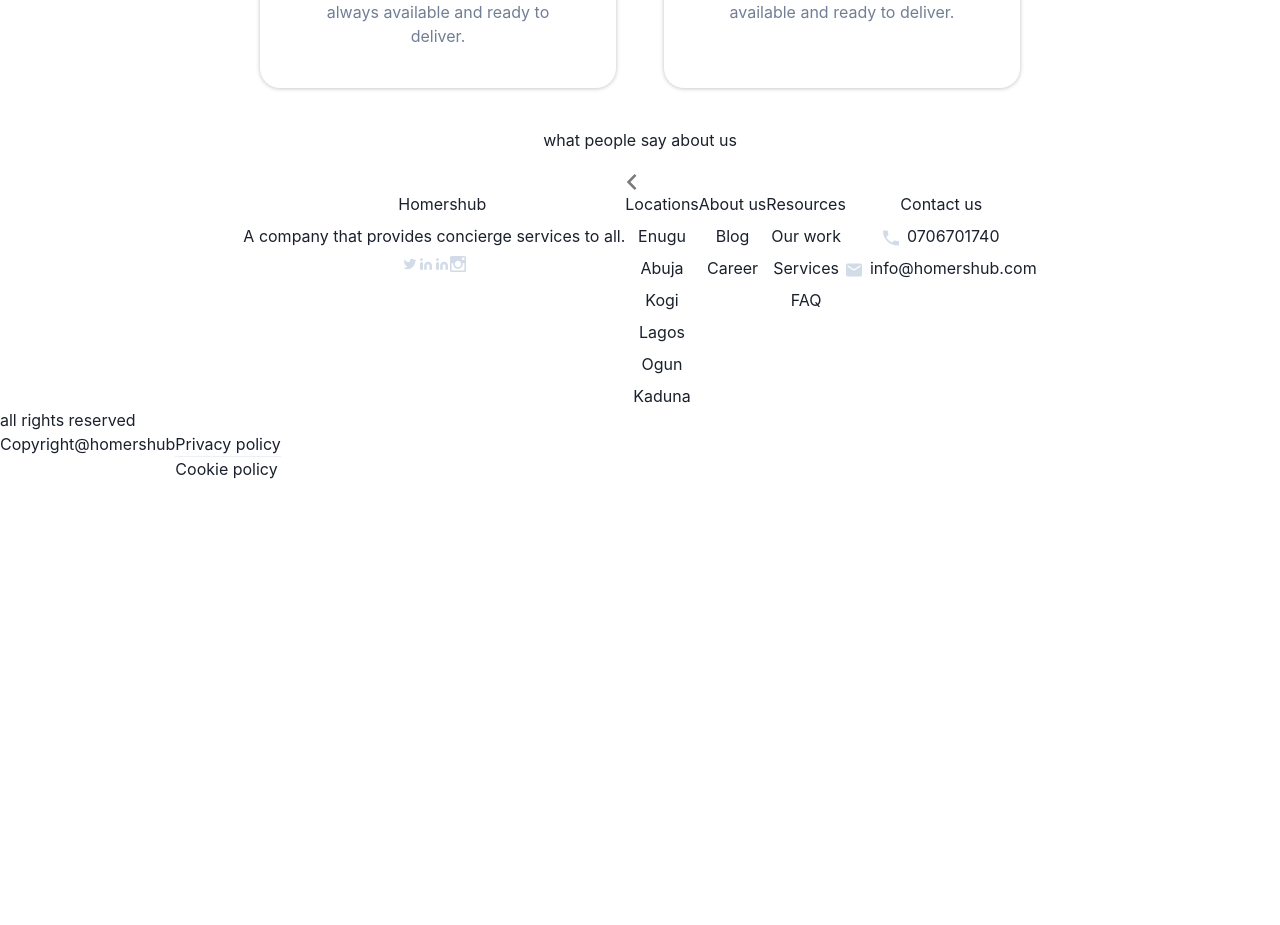
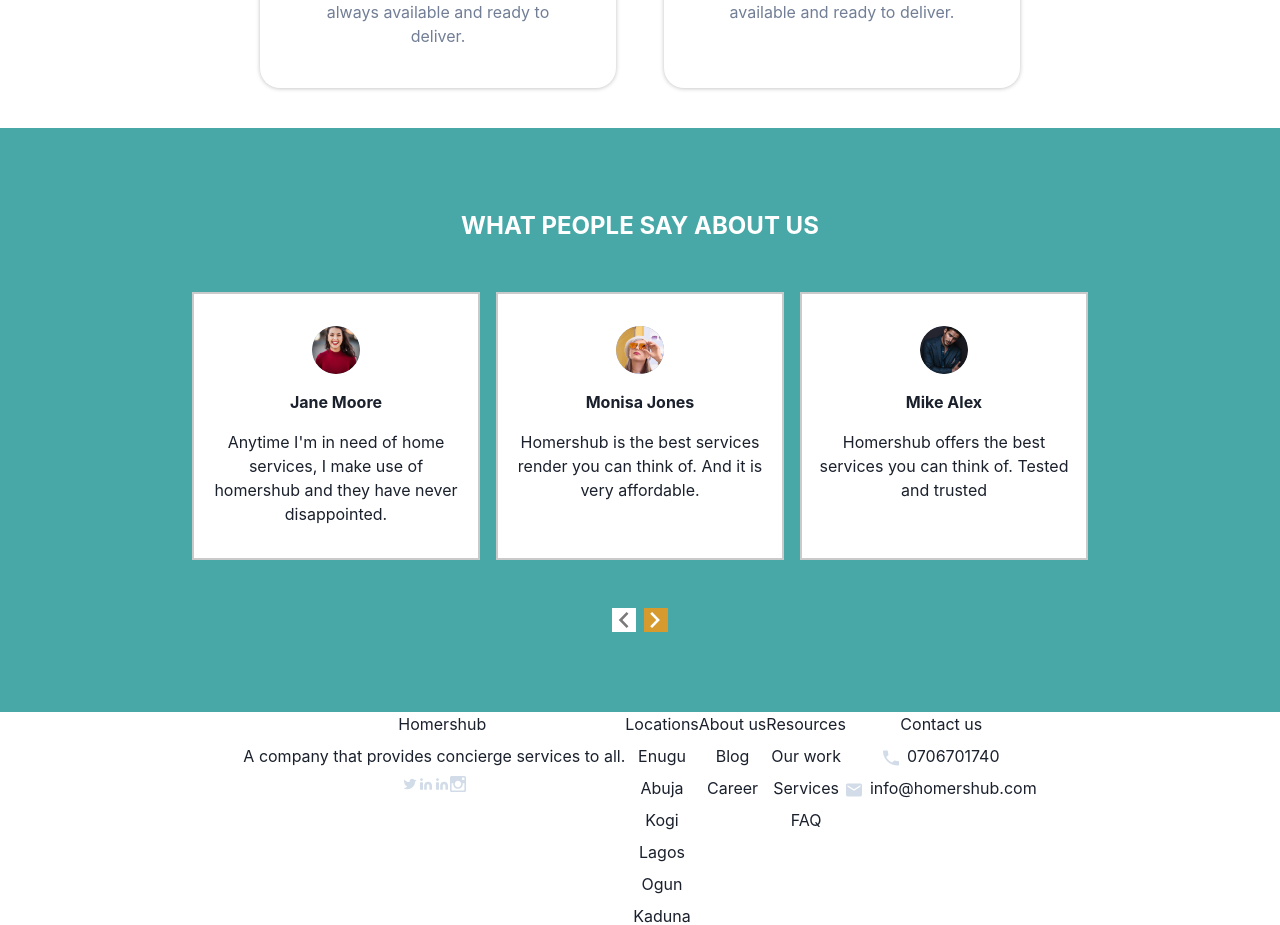
Before and after one commit to PrinceCEE/homershub, a Next.js app: page / in a window 1280 px wide. Shown: the part 1580-2505 px from the top of the page. Before the commit the page ends 2061 px from the top, so only its background shows below. Built offline with nearby package versions, Linux system fonts and the light colour scheme.

Commit message:
added what people say desktop

```diff
--- a/Components/Homepage/WhatPeopleSay.tsx
+++ b/Components/Homepage/WhatPeopleSay.tsx
@@ -1,44 +1,63 @@
-import { Box, Flex, Text, VStack } from "@chakra-ui/react";
+import { Box, Flex, Square, Text, VStack } from "@chakra-ui/react";
 import WhatPeopleSayCard from "./WhatPeopleSayCard";
 import ArrowLeftIcon from "../Icons/ArrowLeftIcon";
 import ArrowRightIcon from "../Icons/ArrowRightIcon";
-import jane from "../../assets/jane.png";
-import monisa from "../../assets/monisa.png";
-import alex from "../../assets/alex.png";
+import Container from "../Container";
 
 const WhatPeopleSay = () => {
   return (
-    <VStack>
-      <Text>what people say about us</Text>
-      <Flex>
-        {/* <WhatPeopleSayCard
-          image={jane}
+    <Box bgColor={"#47A8A7"} p={20}>
+      <Container>
+        <VStack gap={10}>
+          <Text
+            textTransform={"uppercase"}
+            fontWeight={"bold"}
+            fontSize={"24px"}
+            color={"white"}
+          >
+            what people say about us
+          </Text>
+          <Flex gap={4}>
+            <WhatPeopleSayCard
+              image="/assets/jane.png"
               alt="jane moore"
               name="jane moore"
               content="Anytime I'm in need of home services, I make use of homershub and they have never disappointed."
             />
             <WhatPeopleSayCard
-          image={monisa}
+              image="/assets/monisa.png"
               alt="monisa jones"
               name="monisa jones"
               content="Homershub is the best services render you can think of. And it is very affordable."
             />
             <WhatPeopleSayCard
-          image={alex}
+              image="/assets/alex.png"
               alt="mike alex"
               name="mike alex"
               content="Homershub offers the best services you can think of. Tested and trusted"
-        /> */}
+            />
           </Flex>
-      <Flex>
-        <Box>
+          <Flex gap={2}>
+            <Square
+              bgColor={"white"}
+              size={4}
+              p={3}
+              _hover={{ cursor: "pointer" }}
+            >
               <ArrowLeftIcon />
-        </Box>
-        <Box>
+            </Square>
+            <Square
+              bgColor={"#D79A2F"}
+              size={4}
+              p={3}
+              _hover={{ cursor: "pointer" }}
+            >
               <ArrowRightIcon />
-        </Box>
+            </Square>
           </Flex>
         </VStack>
+      </Container>
+    </Box>
   );
 };
 
--- a/Components/Homepage/WhatPeopleSayCard.tsx
+++ b/Components/Homepage/WhatPeopleSayCard.tsx
@@ -1,9 +1,9 @@
-import { VStack, Text } from "@chakra-ui/react";
+import { VStack, Text, Avatar } from "@chakra-ui/react";
 import Image from "next/image";
 import React from "react";
 
 interface Props {
-  image: StaticImageData;
+  image: string;
   name: string;
   content: string;
   alt: string;
@@ -11,9 +11,19 @@
 
 const WhatPeopleSayCard: React.FC<Props> = ({ image, alt, name, content }) => {
   return (
-    <VStack>
-      <Image src={image} alt={alt} />
-      <Text>{name}</Text>
+    <VStack
+      gap={2}
+      bgColor={"white"}
+      border="2px solid #CACACA"
+      px={4}
+      py={8}
+      w="33%"
+      textAlign={"center"}
+    >
+      <Avatar src={image} alt={alt} />
+      <Text textTransform={"capitalize"} fontWeight={"bold"}>
+        {name}
+      </Text>
       <Text>{content}</Text>
     </VStack>
   );
```
Lines whose indentation alone changed are shown as unchanged.
